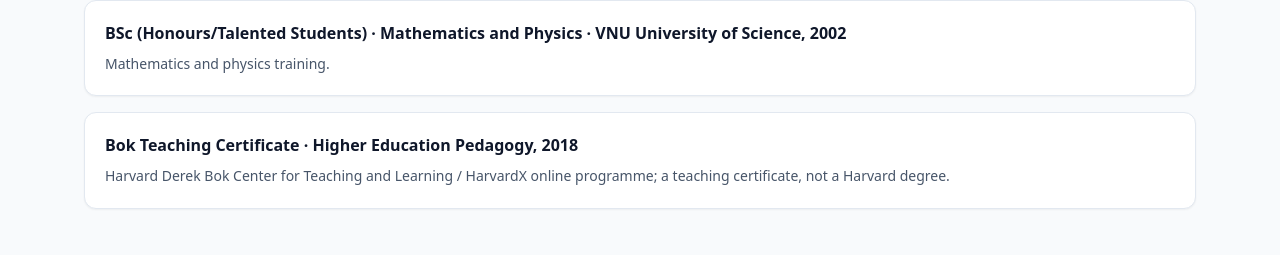
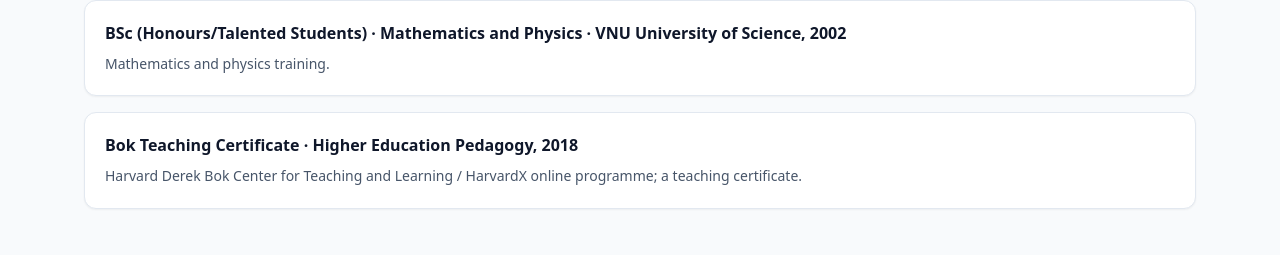
Before and after one commit to Diavn/about, a React (Vite) app: page / in a window 1280 px wide. Shown: the part 4740-4995 px from the top of the page. Built offline with nearby package versions, Linux system fonts and the light colour scheme.

Commit message:
Remove requested Harvard degree disclaimer phrase

```diff
--- a/src/PersonalBrandPage.jsx
+++ b/src/PersonalBrandPage.jsx
@@ -59,7 +59,7 @@ export default function AboutPage(){
        <Card title="MSc · Physics · Université Claude Bernard Lyon 1, France, 2008">Research in the ATLAS/CERN particle-physics context.</Card>
        <Card title="BSc (Honours) · Physics · Université Paris 11, France, 2003">Undergraduate honours programme in physics.</Card>
        <Card title="BSc (Honours/Talented Students) · Mathematics and Physics · VNU University of Science, 2002">Mathematics and physics training.</Card>
-       <Card title="Bok Teaching Certificate · Higher Education Pedagogy, 2018">Harvard Derek Bok Center for Teaching and Learning / HarvardX online programme; a teaching certificate, not a Harvard degree.</Card>
+       <Card title="Bok Teaching Certificate · Higher Education Pedagogy, 2018">Harvard Derek Bok Center for Teaching and Learning / HarvardX online programme; a teaching certificate.</Card>
      </div></Section>
      <Section id="service" kicker="Scholarly community" title="Service and professional engagement"><div className="grid md:grid-cols-2 gap-4">
        <Card title="Editorial and scholarly service">Editorial Board Member, Journal of College Science Teaching (2026–2027); Grand Awards Judge, Regeneron ISEF, Physics and Astronomy (2023).</Card>
```
